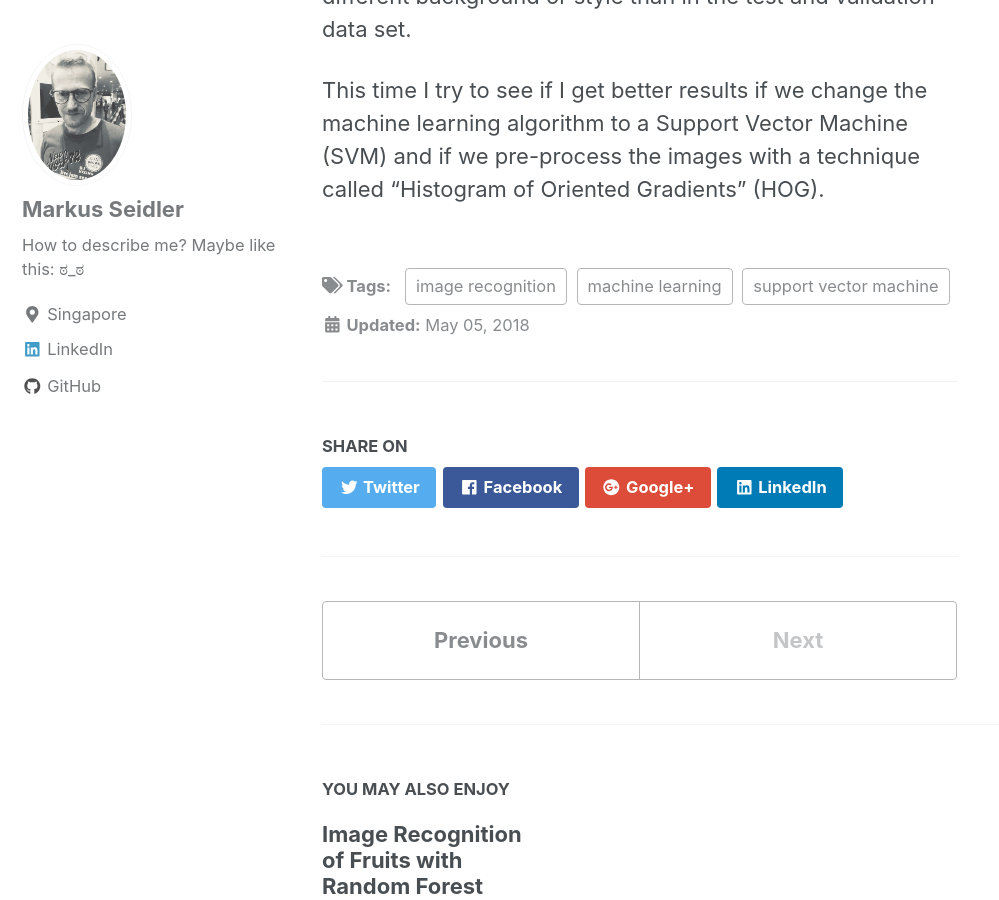
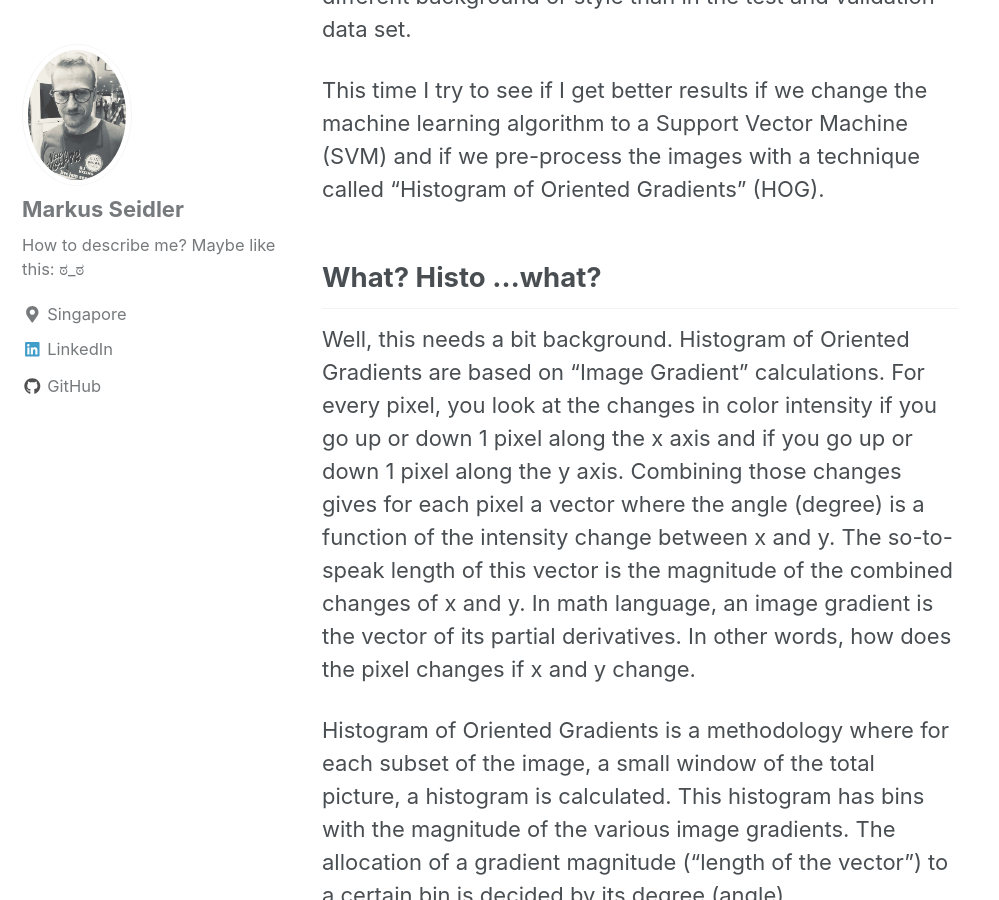
Before and after one commit to markusseidler/markusseidler.github.io, a Jekyll site: the page built from _posts/2018-05-02-IRCHOGSVM.md, in a window 1280 px wide and 900 px high, scrolled down 1423 px. Shown: the whole window, without its empty margins (0-999 px from the left). Built offline with Jekyll 4.4.1, drawn with Linux system fonts in a browser that asks for light colours; nearby versions of some CDN libraries; some of the changed text lies outside the part shown.

Commit message:
HOG theory

```diff
--- a/_posts/2018-05-02-IRCHOGSVM.md
+++ b/_posts/2018-05-02-IRCHOGSVM.md
@@ -20,3 +20,29 @@ validation data set.
 This time I try to see if I get better results if we change the machine
 learning algorithm to a Support Vector Machine (SVM) and if we pre-process
 the images with a technique called "Histogram of Oriented Gradients" (HOG).
+
+
+## What? Histo ...what?
+
+Well, this needs a bit background. Histogram of Oriented Gradients are
+based on "Image Gradient" calculations. For every pixel, you look at the
+changes in color intensity if you go up or down 1 pixel along the x axis
+and if you go up or down 1 pixel along the y axis. Combining those changes
+gives for each pixel a vector where the angle (degree) is a function of the intensity
+change between x and y. The so-to-speak length of this vector is the
+magnitude of the combined changes of x and y. In math language, an image
+gradient is the vector of its partial derivatives. In other words, how
+does the pixel changes if x and y change.
+
+Histogram of Oriented Gradients is a methodology where for each subset of
+the image, a small window of the total picture, a histogram is calculated.
+This histogram has bins with the magnitude of the various image gradients.
+The allocation of a gradient magnitude ("length of the vector") to a certain
+bin is decided by its degree (angle).
+
+Sounds complicated? It is not easy to understand and needs a bit reading
+and research to imagine the methodolgy. More important is to understand
+that this approach helps to identify edges in an image. It shows the intensity
+of changes from one pixel to another pixel. Edge detection is important when
+image objects like a car or a person in a picture needs to be identified.
+Or fruits?
```
